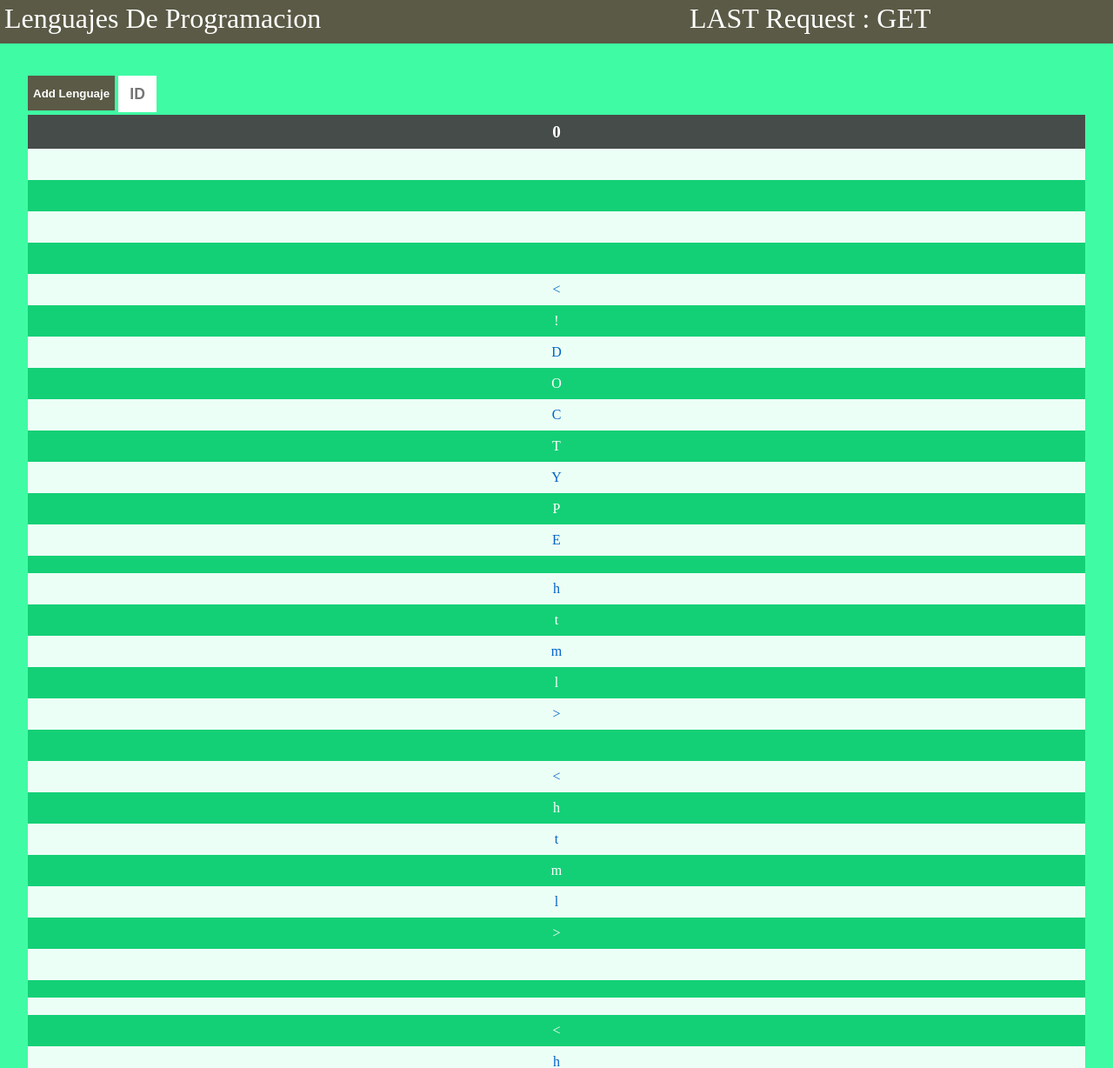
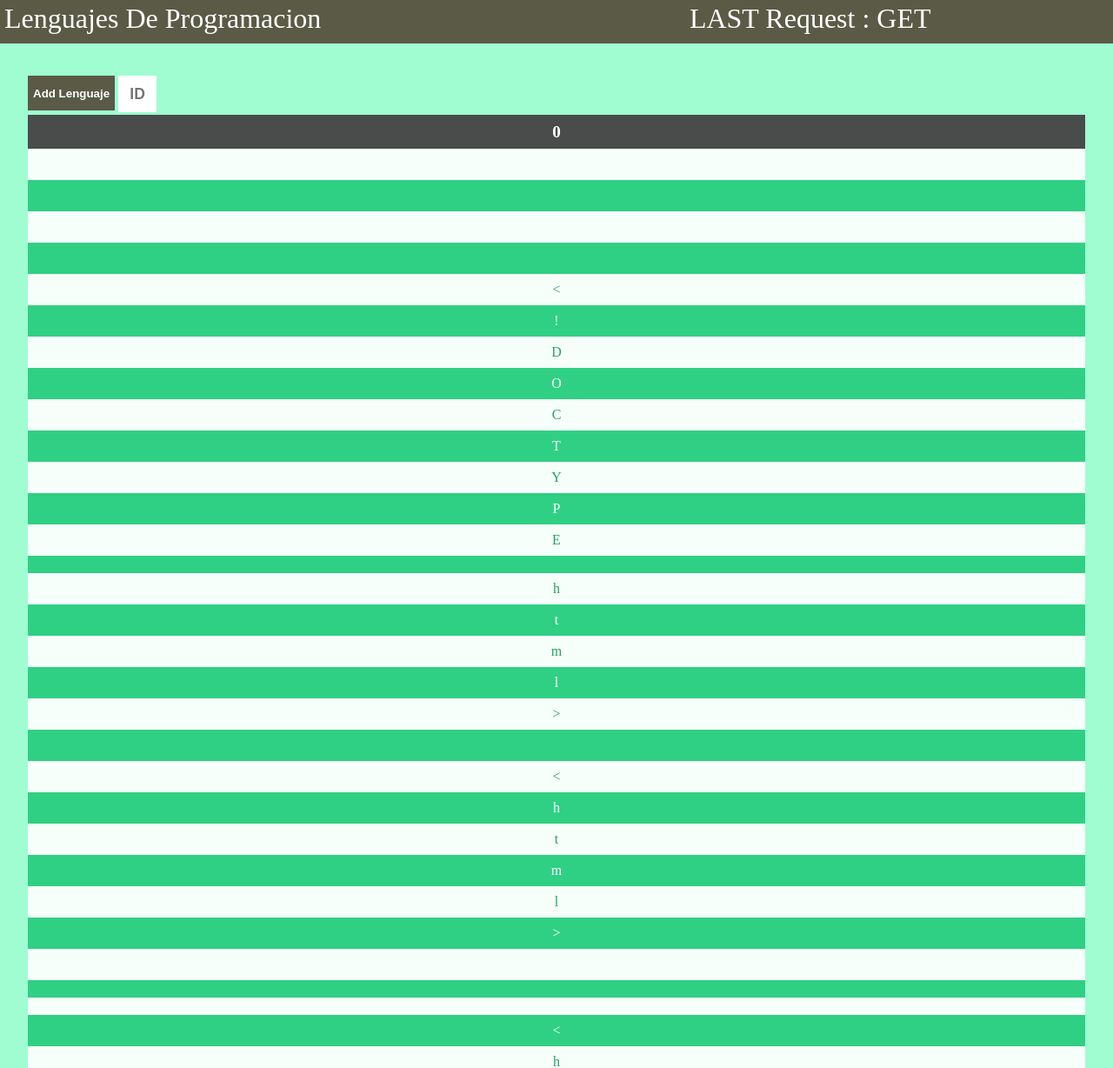
Before and after one commit to JoinBugs/lenguajes, a Django app: page / in a window 1280 px wide. Shown: the top 1228 px of the page at 87% size. Run offline with Django 3.2, Linux system fonts and the light colour scheme; data comes from the database, SQL or seed files in the repository.

Commit message:
Mejora en el diseño del cliente web, cambio de color index.css

```diff
--- a/fulllenguajes/static/css/index.css
+++ b/fulllenguajes/static/css/index.css
@@ -1,6 +1,6 @@
 body
 {
-	background-color : rgba( 16, 250, 140, .8 );
+	background-color : rgba( 16, 250, 140, .4 );
 	position : absolute;
 	width : 100%;
 	height : 100%;
@@ -117,7 +117,6 @@
 	background-color : rgba( 0, 190, 100, .7 );
 }
 
-
 #tblLenguajes tbody tr:hover
 {
 	outline : 2px dashed rgba( 100, 90, 0, 1 );
@@ -133,7 +132,7 @@
 
 #tblLenguajes tbody tr td
 {
-  color : rgba( 0, 100, 200, 1 );
+  color : rgba( 40, 160, 100, 1 );
 }
 
 #tblLenguajes tbody tr td input
```
